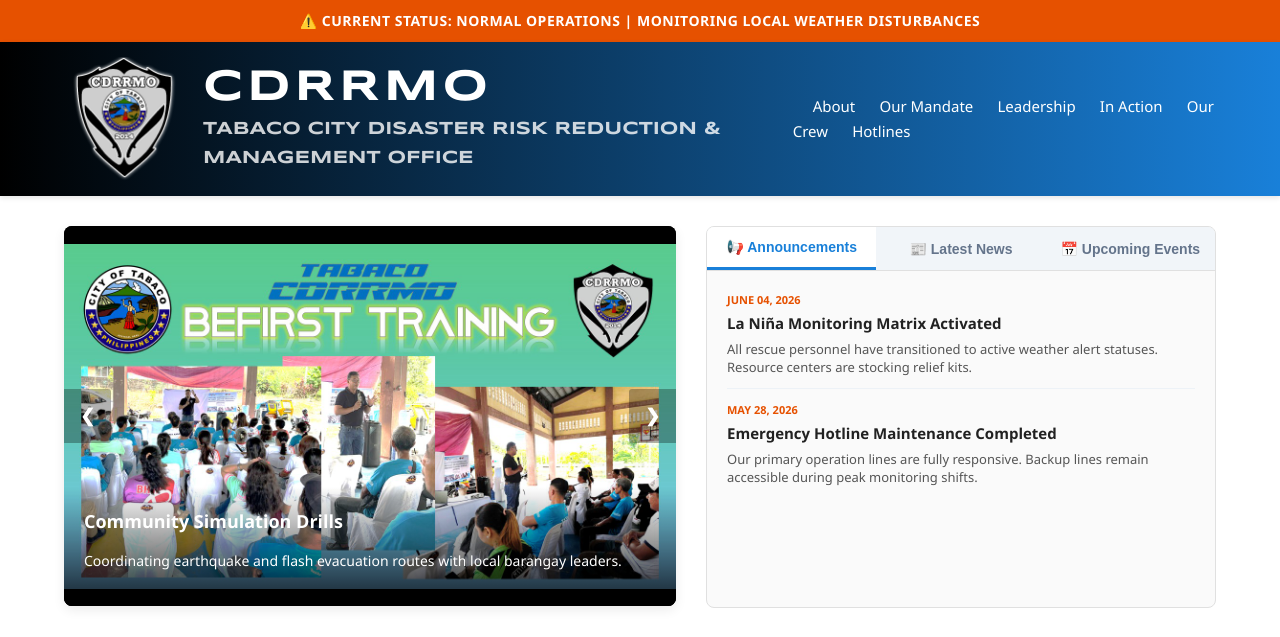
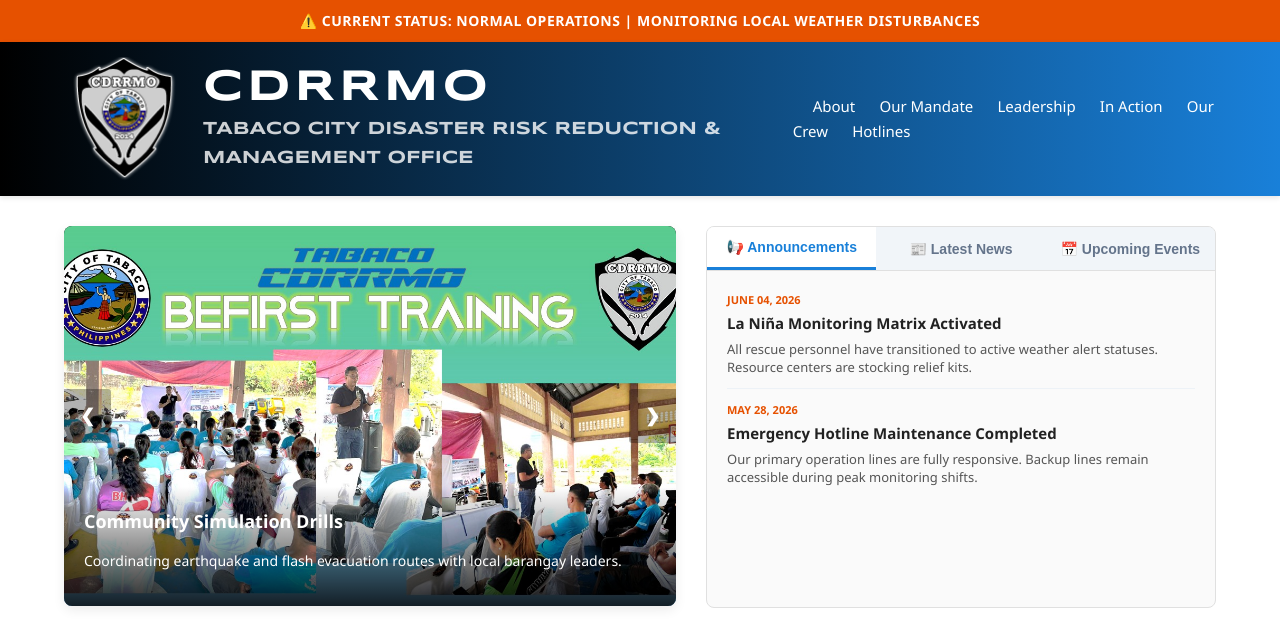
Before and after one commit to JuliusBariso/Tabaco_CDRRMO, a plain HTML site: page index.html in a window 1280 px wide. Shown: the top 637 px of the page. Drawn offline with nearby package versions, Linux system fonts and the light colour scheme; grey boxes are pictures that could not be loaded.

Commit message:
Update index.html

```diff
--- a/index.html
+++ b/index.html
@@ -124,8 +124,7 @@
         .mySlides img {
             width: 100%;
             height: 100%;
-            object-fit: contain; /* Shows the whole image */
-            background-color: #000000; /* Adds black bars to empty space if needed */
+            object-fit: cover;
         }
         .slide-caption {
             position: absolute;
```
